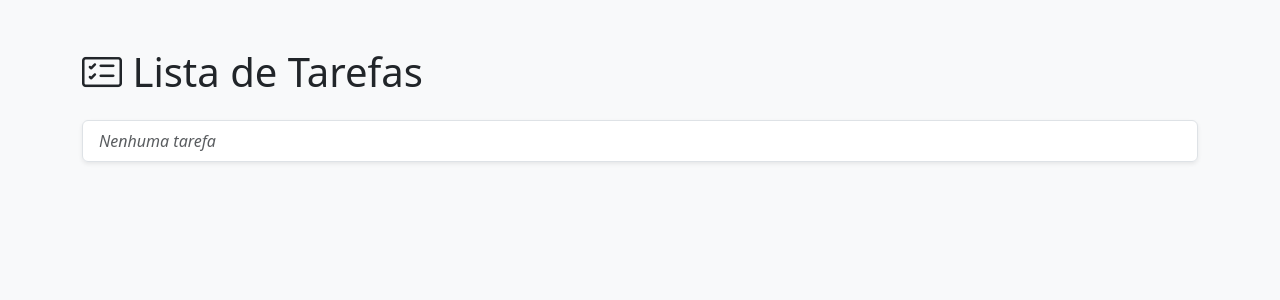
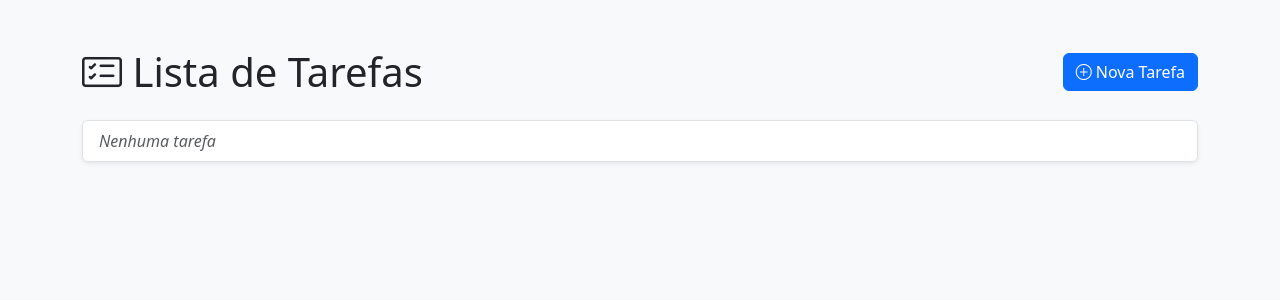
Before and after one commit to Nadja001/todo-django, a Django app: page /tasks/ in a window 1280 px wide. Shown: the top 300 px of the page. Run offline with Django 5.2, Linux system fonts and the light colour scheme; data that the repository does not hold is empty.

Commit message:
implementa criação, edição e exclusão de tarefas

```diff
--- a/tasks/templates/tasks/listar.html
+++ b/tasks/templates/tasks/listar.html
@@ -4,14 +4,12 @@
   <meta charset="UTF-8" />
   <meta name="viewport" content="width=device-width, initial-scale=1.0" />
   <title>Lista de Tarefas</title>
-
   <link
     href="https://cdn.jsdelivr.net/npm/bootstrap@5.3.3/dist/css/bootstrap.min.css"
     rel="stylesheet"
     integrity="sha384-QWTKZyjpPEjISv5WaRU9OFeRpok6YctnYmDr5pNlyT2bRjXh0JMhjY6hW+ALEwIH"
     crossorigin="anonymous"
   />
-
   <link
     rel="stylesheet"
     href="https://cdn.jsdelivr.net/npm/bootstrap-icons@1.11.3/font/bootstrap-icons.css"
@@ -20,16 +18,36 @@
 <body class="bg-light">
 
   <div class="container py-5">
-    <h1 class="mb-4">
-      <i class="bi bi-card-checklist"></i> Lista de Tarefas
-    </h1>
+    <div class="d-flex justify-content-between align-items-center mb-4">
+      <h1 class="mb-0">
+        <i class="bi bi-card-checklist"></i> Lista de Tarefas
+      </h1>
+      <a href="{% url 'tasks:criar' %}" class="btn btn-primary">
+        <i class="bi bi-plus-circle"></i> Nova Tarefa
+      </a>
+    </div>
 
     <ul class="list-group shadow-sm">
       {% for t in tarefas %}
         <li class="list-group-item d-flex justify-content-between align-items-center">
-          <a href="{% url 'tasks:detalhes' t.pk %}" class="text-decoration-none">
-            {{ t.titulo }}
-          </a>
+          <div class="d-flex align-items-center gap-2">
+            <a href="{% url 'tasks:detalhes' t.pk %}" class="text-decoration-none fw-semibold">
+              {{ t.titulo }}
+            </a>
+            {% if t.concluida %}
+              <span class="badge bg-success">Concluída</span>
+            {% else %}
+              <span class="badge bg-warning text-dark">Pendente</span>
+            {% endif %}
+          </div>
+          <div class="d-flex gap-2">
+            <a href="{% url 'tasks:editar' t.pk %}" class="btn btn-sm btn-outline-secondary">
+              <i class="bi bi-pencil"></i>
+            </a>
+            <a href="{% url 'tasks:excluir' t.pk %}" class="btn btn-sm btn-outline-danger" onclick="return confirm('Tem certeza que deseja excluir esta tarefa?')">
+              <i class="bi bi-trash"></i>
+            </a>
+          </div>
         </li>
       {% empty %}
         <li class="list-group-item text-muted fst-italic">Nenhuma tarefa</li>
--- a/tasks/urls.py
+++ b/tasks/urls.py
@@ -6,4 +6,7 @@ app_name = 'tasks'
 urlpatterns = [
     path('', views.listar_tarefas, name='listar'),
     path('<int:pk>/', views.detalhes_tarefa, name='detalhes'),
+    path('criar/', views.criar_tarefa, name='criar'),
+    path('editar/<int:pk>/', views.editar_tarefa, name='editar'),
+    path('excluir/<int:pk>/', views.excluir_tarefa, name='excluir'),
 ]
--- a/tasks/views.py
+++ b/tasks/views.py
@@ -1,4 +1,4 @@
-from django.shortcuts import render, get_object_or_404
+from django.shortcuts import render, get_object_or_404, redirect
 from .models import Tarefa
 
 # Create your views here.
@@ -10,3 +10,33 @@ def listar_tarefas(request):
 def detalhes_tarefa(request, pk):
     tarefa = get_object_or_404(Tarefa, pk=pk)
     return render(request, 'tasks/detalhes.html', {'tarefa': tarefa})
+
+def criar_tarefa(request):
+    tarefa = None
+    if request.method == 'POST':
+        titulo = request.POST['titulo']
+        descricao = request.POST['descricao']
+        tarefa = Tarefa(titulo=titulo, descricao=descricao)
+        tarefa.save()
+        return redirect('tasks:listar')
+
+    return render(request, 'tasks/criar.html', {'tarefa': tarefa})
+
+def editar_tarefa(request, pk):
+    tarefa = get_object_or_404(Tarefa, pk=pk)
+    if request.method == 'POST':
+        titulo = request.POST['titulo']
+        descricao = request.POST['descricao']
+        concluida = request.POST['concluida']
+        tarefa.titulo = titulo
+        tarefa.descricao = descricao
+        tarefa.concluida = concluida
+        tarefa.save()
+        return redirect('tasks:listar')
+
+    return render(request, 'tasks/criar.html', {'tarefa': tarefa})
+
+def excluir_tarefa(request, pk):
+    tarefa = get_object_or_404(Tarefa, pk=pk)
+    tarefa.delete()
+    return redirect('tasks:listar')
```
Also changed, not shown: tasks/templates/tasks/criar.html (added, +71 -0 lines).
